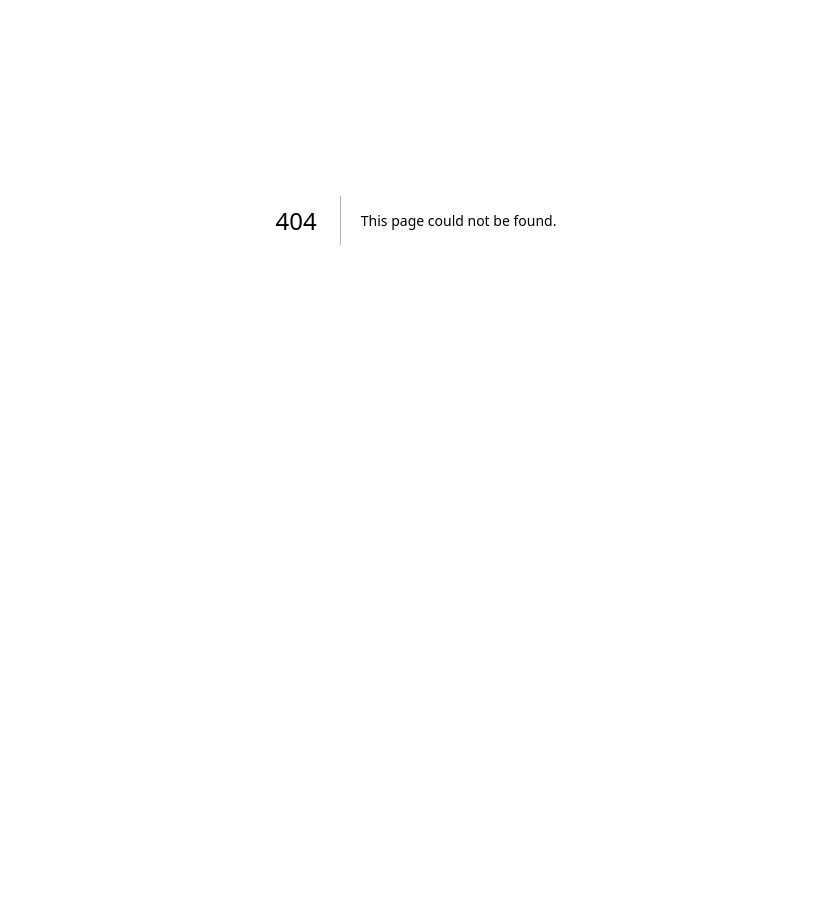
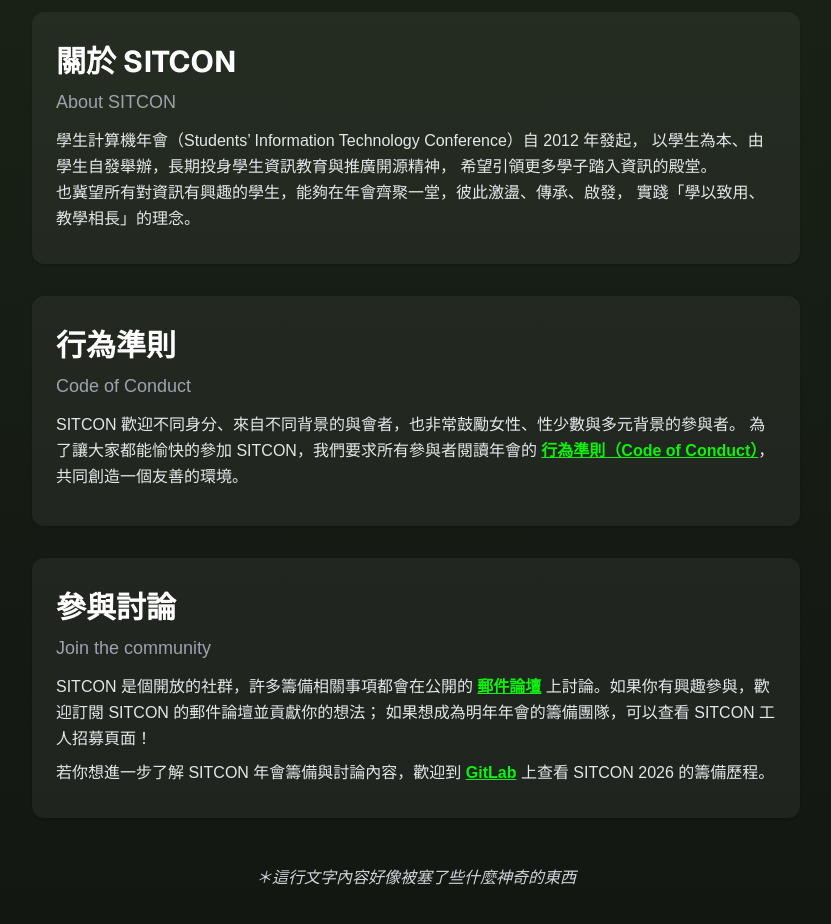
Before and after one commit to LeoLee-0531/hitcon-challenge, a Next.js app in the folder apps/web/: page /aboutSITCON in a window 1280 px wide. Before the commit this address had no page. Shown: the part 180-1104 px from the top of the page, without its empty margins (224-1055 px from the left). Before the commit the page ends 800 px from the top, so only its background shows below. Built offline with nearby package versions, Linux system fonts and the light colour scheme.

Commit message:
feat: page about-sitcon

```diff
--- /dev/null
+++ b/apps/web/src/app/aboutSITCON/page.tsx
@@ -0,0 +1,82 @@
+import React from "react";
+
+export default function AboutSITCONPage() {
+  return (
+    <div className="min-h-screen w-full bg-gradient-to-b from-[#1A2316] to-[#121712] flex flex-col items-center py-12 px-4">
+      {/* SITCON 2026 info */}
+      <section className="w-full max-w-3xl mb-10 text-center">
+        <h1 className="text-2xl sm:text-3xl md:text-4xl font-bold text-white mb-1 font-sans">
+          📢 SITCON 2026
+          <span className="block mt-1 text-lg text-[#ACD997] font-medium">
+            @ 中央研究院人文社會科學館
+          </span>
+        </h1>
+        <div className="text-base text-[#ACD997] font-medium mb-1">
+          2026 / 3 / 28 ( Sat. )
+        </div>
+      </section>
+
+      {/* About SITCON */}
+      <section className="w-full max-w-3xl bg-white/5 rounded-xl shadow px-6 py-8 mb-8">
+        <h2 className="text-2xl sm:text-3xl font-bold text-white mb-2 font-sans">關於 SITCON</h2>
+        <h3 className="text-lg text-[#9CA3AF] mb-3">About SITCON</h3>
+        <p className="text-base text-gray-200 font-light leading-relaxed">
+          學生計算機年會（Students’ Information Technology Conference）自 2012 年發起，
+          以學生為本、由學生自發舉辦，長期投身學生資訊教育與推廣開源精神，
+          希望引領更多學子踏入資訊的殿堂。<br className="hidden sm:block"/>
+          也冀望所有對資訊有興趣的學生，能夠在年會齊聚一堂，彼此激盪、傳承、啟發，
+          實踐「學以致用、教學相長」的理念。
+        </p>
+      </section>
+
+      {/* Code of Conduct */}
+      <section className="w-full max-w-3xl bg-white/5 rounded-xl shadow px-6 py-8 mb-8">
+        <h2 className="text-2xl sm:text-3xl font-bold text-white mb-2 font-sans">行為準則</h2>
+        <h3 className="text-lg text-[#9CA3AF] mb-3">Code of Conduct</h3>
+        <p className="text-base text-gray-200 font-light leading-relaxed mb-1">
+          SITCON 歡迎不同身分、來自不同背景的與會者，也非常鼓勵女性、性少數與多元背景的參與者。
+          為了讓大家都能愉快的參加 SITCON，我們要求所有參與者閱讀年會的{" "}
+          <a
+            href="#"
+            className="text-[#0DF20D] font-semibold underline hover:opacity-80 transition"
+          >
+            行為準則（Code of Conduct）
+          </a>
+          ，共同創造一個友善的環境。
+        </p>
+      </section>
+
+      {/* Join the community */}
+      <section className="w-full max-w-3xl bg-white/5 rounded-xl shadow px-6 py-8 mb-8">
+        <h2 className="text-2xl sm:text-3xl font-bold text-white mb-2 font-sans">參與討論</h2>
+        <h3 className="text-lg text-[#9CA3AF] mb-3">Join the community</h3>
+        <p className="text-base text-gray-200 font-light leading-relaxed mb-2">
+          SITCON 是個開放的社群，許多籌備相關事項都會在公開的{" "}
+          <a
+            href="#"
+            className="text-[#0DF20D] font-semibold underline hover:opacity-80 transition"
+          >
+            郵件論壇
+          </a>
+          {" "}上討論。如果你有興趣參與，歡迎訂閱 SITCON 的郵件論壇並貢獻你的想法；
+          如果想成為明年年會的籌備團隊，可以查看 SITCON 工人招募頁面！
+        </p>
+        <p className="text-base text-gray-200 font-light leading-relaxed">
+          若你想進一步了解 SITCON 年會籌備與討論內容，歡迎到{" "}
+          <a
+            href="#"
+            className="text-[#0DF20D] font-semibold underline hover:opacity-80 transition"
+          >
+            GitLab
+          </a>
+          {" "}上查看 SITCON 2026 的籌備歷程。
+        </p>
+      </section>
+
+      {/* Footer note */}
+      <div className="w-full max-w-3xl mt-4 text-base text-gray-300 font-light italic text-center">
+        ＊這行文字內容好像被塞了些什麼神奇的東西
+      </div>
+    </div>
+  );
+}
```
